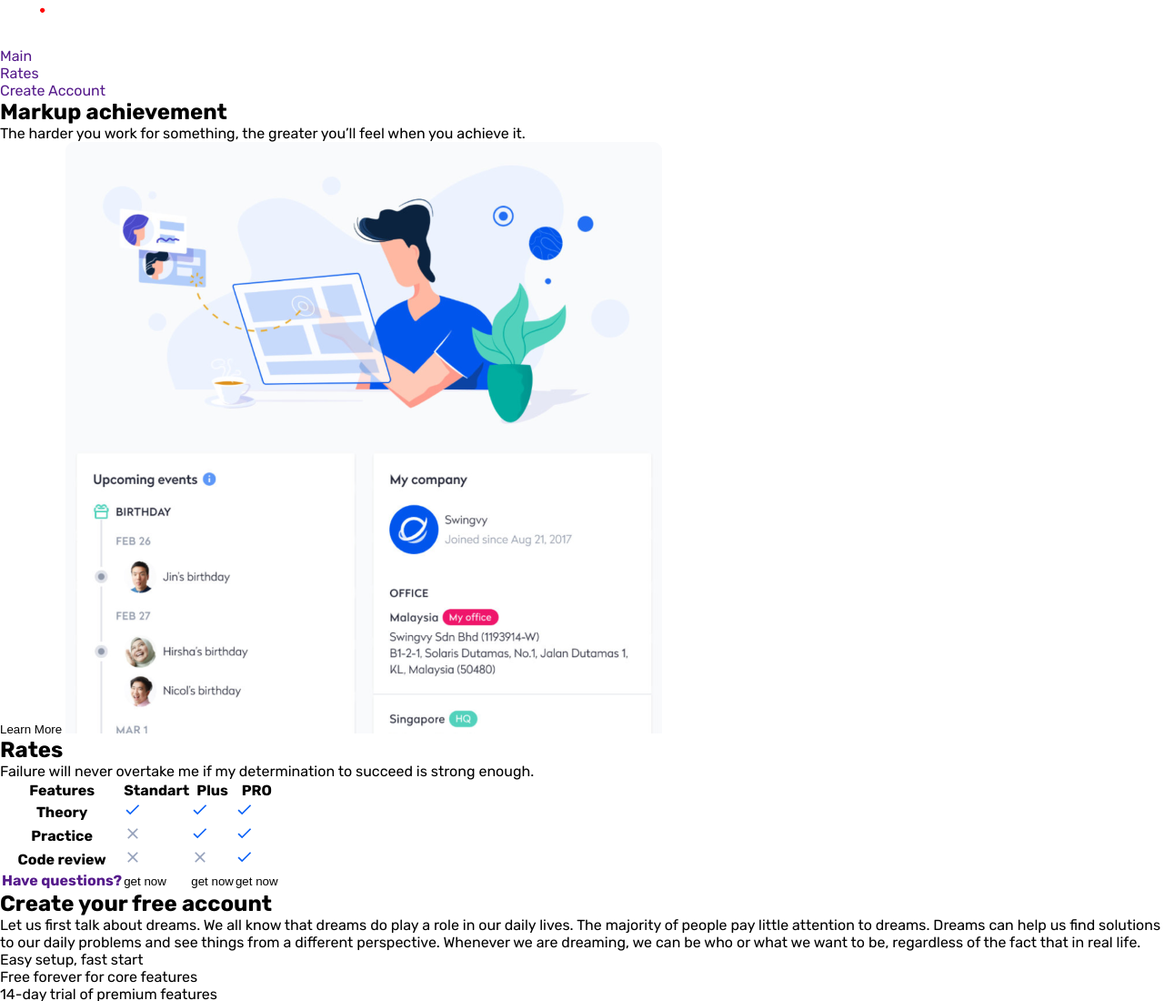
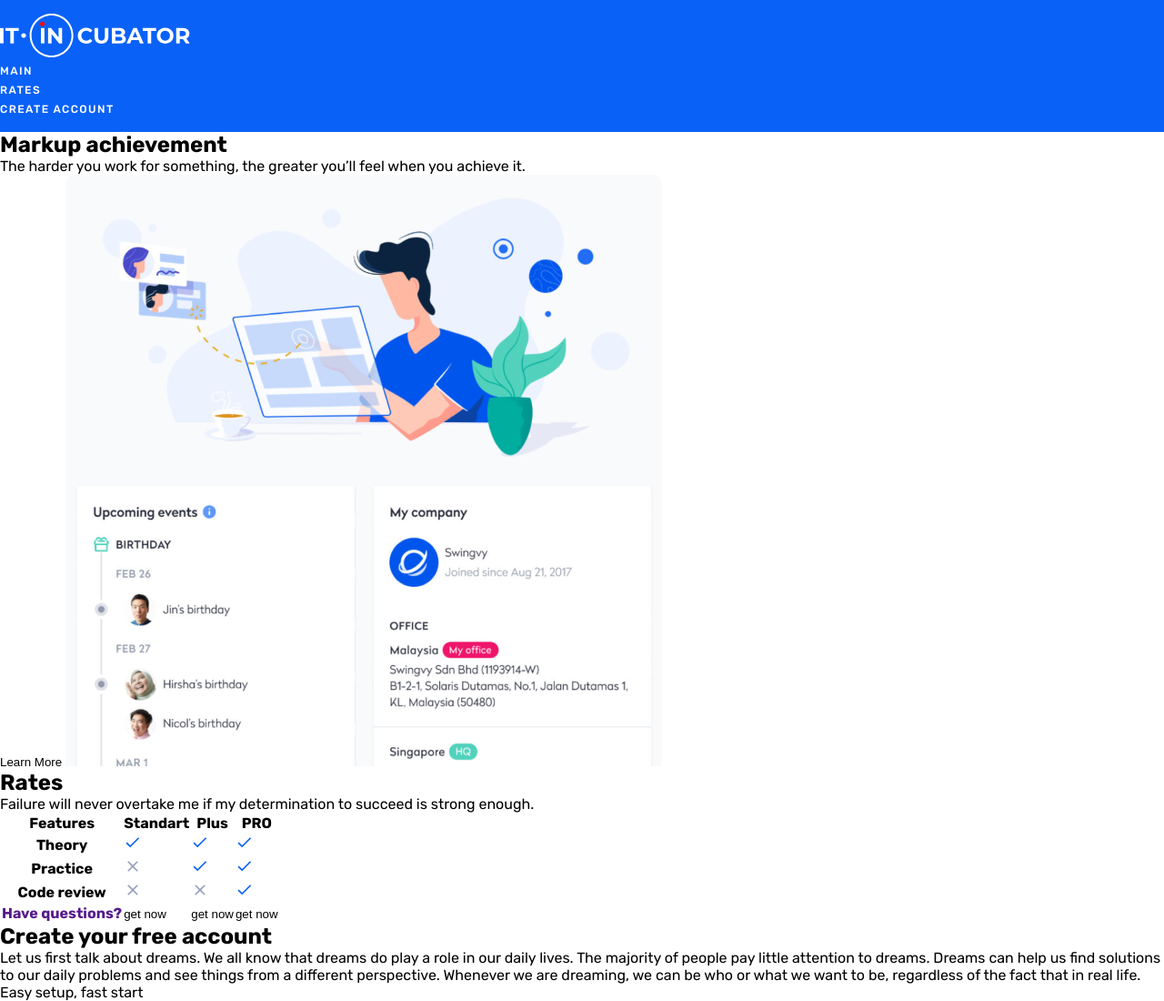
Before and after one commit to alexzubovich/hw-self-html-css, a plain HTML site: page index.html in a window 1280 px wide. Shown: the top 1100 px of the page at 91% size. Drawn offline with Linux system fonts and the light colour scheme.

Commit message:
Header styling complete

```diff
--- a/index.html
+++ b/index.html
@@ -13,14 +13,14 @@
     <link rel="stylesheet" href="style.css" />
   </head>
   <body>
-    <header>
-      <a href="">
-        <img src="./assets/img/logo.svg" alt="" />
+    <header class="header">
+      <a class="logo" href="">
+        <img class="logo-img" src="./assets/img/logo.svg" alt="" />
       </a>
-      <ul>
-        <li><a href="">Main</a></li>
-        <li><a href="">Rates</a></li>
-        <li><a href="">Create Account</a></li>
+      <ul class="menu">
+        <li class="menu-item"><a class="menu-link" href="">Main</a></li>
+        <li class="menu-item"><a class="menu-link" href="">Rates</a></li>
+        <li class="menu-item"><a class="menu-link" href="">Create Account</a></li>
       </ul>
     </header>
     <section>
--- a/style.css
+++ b/style.css
@@ -6,7 +6,8 @@
 
 html,
 body {
-  font-family: 'Rubik', sans-serif;
+  font-family: "Rubik", sans-serif;
+  font-style: normal;
 }
 
 a {
@@ -21,3 +22,18 @@ button {
   border: none;
   background-color: transparent;
 }
+
+/* Header */
+.header {
+  background-color: #0a61f7;
+  padding: 15px 0;
+}
+
+.menu-link {
+  font-weight: 500;
+  font-size: 12px;
+  line-height: 20px;
+  letter-spacing: 0.12em;
+  text-transform: uppercase;
+  color: #fff;
+}
```
